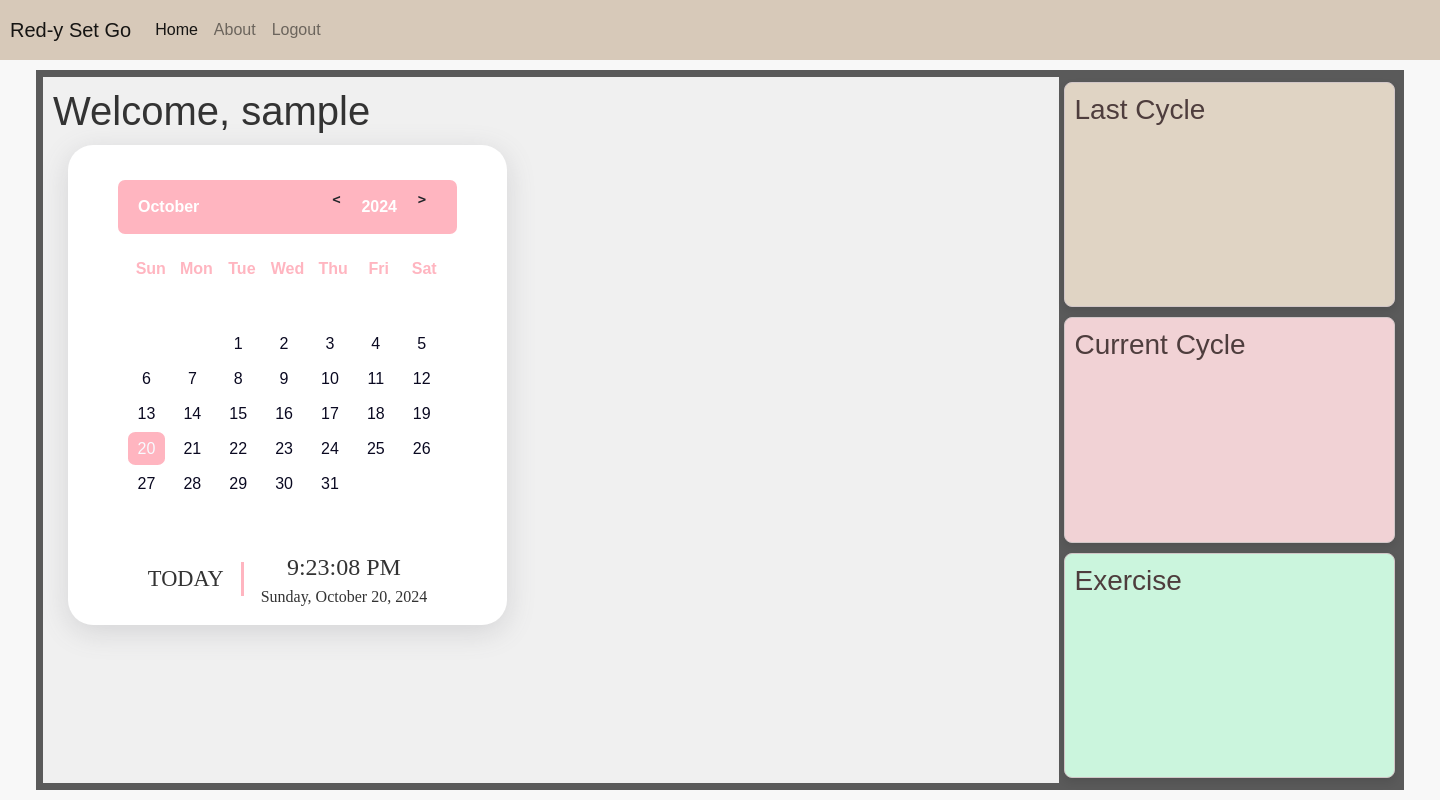
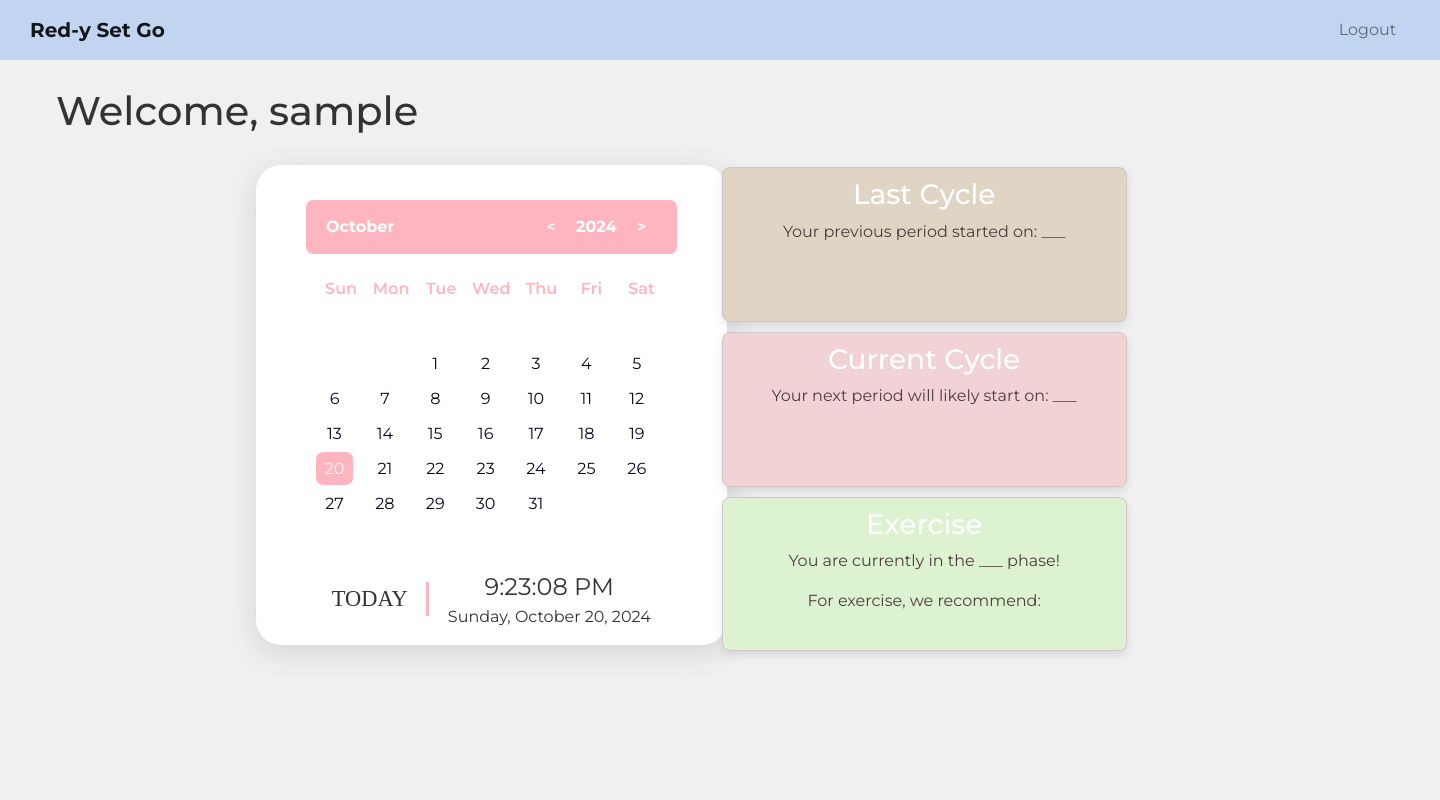
Before and after one commit to advitagelli/Red-y-Set-Go, a Django app: page / in a window 1440 px wide. Run offline with Django 4.2, Linux system fonts and the light colour scheme; the visitor is signed in with stand-in values (Sample User, id 1); some libraries are stand-ins or nearby versions.

Commit message:
CSS Updated

```diff
--- a/home/templates/base.html
+++ b/home/templates/base.html
@@ -1,5 +1,6 @@
 <!DOCTYPE html>
 <html lang="en">
+
   <head>
     <meta charset="UTF-8" />
     <meta name="viewport" content="width=device-width, initial-scale=1.0" />
@@ -9,28 +10,20 @@
       {% endblock %}
     </title>
     <link rel="stylesheet" href="https://stackpath.bootstrapcdn.com/bootstrap/4.3.1/css/bootstrap.min.css"  rel="stylesheet" />
+    <link rel="preconnect" href="https://fonts.googleapis.com">
+  <link rel="preconnect" href="https://fonts.gstatic.com" crossorigin>
+  <link href="https://fonts.googleapis.com/css2?family=Montserrat:ital,wght@0,100..900;1,100..900&display=swap" rel="stylesheet">
     <style>
       {% block style %}{% endblock style %}
-    * {
-      box-sizing: border-box;
-      margin: 0;
-      padding: 0;
-    }
+    </style>
+  </head>
 
-  </style>
-  </head>
   <body>
     <nav class="navbar navbar-expand-lg navbar-light">
-      <a class="navbar-brand" href="#">Red-y Set Go</a>
+      <a class="navbar-brand" href="#"> <b> Red-y Set Go </b> </a>
       <button class="navbar-toggler" type="button" data-toggle="collapse" data-target="#navbarNav" aria-controls="navbarNav" aria-expanded="false" aria-label="Toggle navigation"><span class="navbar-toggler-icon"></span></button>
       <div class="collapse navbar-collapse" id="navbarNav">
         <ul class="navbar-nav me-auto mb-2 mb-lg-0">
-          <li class="nav-item active">
-            <a class="nav-link" href="#">Home</a>
-          </li>
-          <li class="nav-item">
-            <a class="nav-link" href="#">About</a>
-          </li>
           {% if user.is_authenticated %}
               <li class="nav-item">
                 <a class="nav-link" href="{% url 'logout' %}">Logout</a>
@@ -40,7 +33,7 @@
                 <a class="nav-link" href="{% url 'login' %}">Login</a>
               </li>
               <li class="nav-item">
-                <a class="nav-link" href="{% url 'register' %}">Register</a>
+                <a class="nav-link" href="{% url 'register' %}"> Register </a>
               </li>
           {% endif %}
 
@@ -60,6 +53,7 @@
       {% endif %}
     <script src="https://code.jquery.com/jquery-3.3.1.slim.min.js"></script>
     <script src="https://stackpath.bootstrapcdn.com/bootstrap/4.3.1/js/bootstrap.bundle.min.js" ></script>
+    <script src="./script.js"></script>
   </body>
 
 </html>
--- a/home/templates/home.html
+++ b/home/templates/home.html
@@ -1,10 +1,15 @@
 {% extends "base.html" %}
 {% block title %}
-    Home
+    Red-y Set Go
 {% endblock title %}
 
 {% block style %}
-
+* {
+    box-sizing: border-box;
+    margin: 0;
+    padding: 0;
+    font-family: Montserrat;
+}
 
 body {
     display: flex;
@@ -17,22 +22,39 @@ body {
     background-color: #f8f8f8; /* Light gray background */
     color: #333; /* Dark text color */
     justify-content: left;
+    background-color: #f0f0f0;
 }
+
 .navbar {
-    background-color: #d7c9b9;
+    background-color: #c1d5f0;
     color: white;
     padding: 10px;
     text-align: center;
 }
 
+.navbar-brand {
+    padding-left: 20px;
+}
+
+.nav-item {
+    padding-left: 1150px;
+}
+
+.container {
+    padding-top: 20px;
+    padding-left: 200px;
+}
+
+
 .up_cont {
   display: grid;
-  grid-template-columns: 75% 24.5%;
+  grid-template-columns: 50% 30%;
   width: 95%;
   height: 90%;
-  background-color: #5A5A5A;
+  background-color: #f0f0f0;
   padding: 7px;
   margin: auto;
+  padding-left: 10px;
 }
 
 .left {
@@ -42,9 +64,13 @@ body {
 }
 
 .right {
-    flex: 1; /* 25% of the width */
+    height: 70%;
+    flex: 1; /* 30% of the width */
     display: flex;
     flex-direction: column;
+    align-items: center;
+    justify-content: center;
+    margin-top: 21%;
 }
 
 .last-cycle-div,
@@ -57,6 +83,7 @@ body {
     border-radius: 8px;
     box-shadow: 0 4px 8px rgba(0, 0, 0, 0.1);
     transition: transform 0.3s, box-shadow 0.3s;
+    text-align: center;
 
 
     {% comment %} flex: 1; /* Each section takes equal height */ {% endcomment %}
@@ -69,17 +96,17 @@ body {
 }
 
 .last-cycle-div {
-    background-color: #e0d4c4;
+    background-color: rgba(224, 212, 196, 1);
     color: #4e3d3d;
 }
 
 .current-cycle-div {
-    background-color: #f1d2d5;
+    background-color: rgba(241, 210, 213, 1);
     color: #4e3d3d;
 }
 
 .exercise-div {
-    background-color: #cbf5dd;
+    background-color: rgba(221, 242, 209, 1);
     color: #4e3d3d;
 }
 
@@ -100,6 +127,11 @@ h1, h2 {
 
 h2 {
     color: #d85c8c; /* Light pink for headings */
+}
+
+h3 {
+    color: white;
+    font-align: 0 auto;
 }
 
 form {
@@ -440,13 +472,12 @@ label {
       opacity: 1;
     }
   }
-
-
 {% endblock style %}
 
 
+
+
 {% block content %}
-
 <div class="left">
     <h1 welcome-message> Welcome, {{user}}</h1>
     <div class="container">
@@ -455,11 +486,11 @@ label {
             <span class="month-picker" id="month-picker"> May </span>
             <div class="year-picker" id="year-picker">
               <span class="year-change" id="pre-year">
-                <pre><</pre>
+                <pre style="color: white; margin-top: 14px;"><</pre>
               </span>
-              <span id="year">2020 </span>
+              <span id="year">2020</span>
               <span class="year-change" id="next-year">
-                <pre>></pre>
+                <pre style="color: white; margin-top: 14px;">></pre>
               </span>
             </div>
           </div>
@@ -489,6 +520,18 @@ label {
           <div class="month-list"></div>
         </div>
       </div>
+
+      <script type="text/javascript" src="papaparse.min.js">
+        let file = document.getElementById("file-input").files[0]
+        Papa.parse(file, {
+            complete: function(result) {
+                console.log(result.data)
+        }
+        })
+      </script>
+
+
+
       <script>
         const isLeapYear = (year) => {
             return (
@@ -646,12 +689,33 @@ label {
             todayShowTime.textContent = formateTimer;
           }, 1000);
       </script>
+
+
+
+
 </div>
 <div class="right">
-    <div class="last-cycle-div"><h3>Last Cycle</h3></div>
-    <div class="current-cycle-div"><h3>Current Cycle</h3></div>
-    <div class="exercise-div"><h3>Exercise</h3></div>
+    <div class="last-cycle-div">
+        <h3>Last Cycle</h3>
+        <p> Your previous period started on: ___</p>
+    </div>
+    <div class="current-cycle-div">
+        <h3>Current Cycle</h3>
+        <p> Your next period will likely start on: ___</p>
+    </div>
+    <div class="exercise-div">
+        <i class="fa-solid fa-person-running"></i>
+        <h3>Exercise</h3>
+        <p> You are currently in the ___ phase!</p>
+        <p> For exercise, we recommend: </p>
+    </div>
 </div>
+
+
+
+
+
+
 {% comment %} <h3>Please enter the following information to predict your flow.</h3> {% endcomment %}
 {% comment %} <form method="post" class="bg-light p-4 rounded shadow">
     {% csrf_token %}
```
